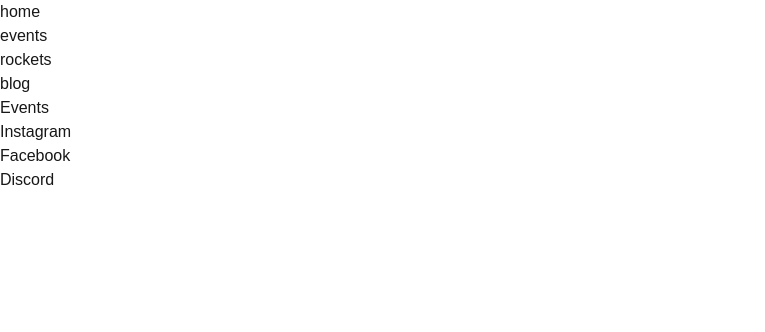
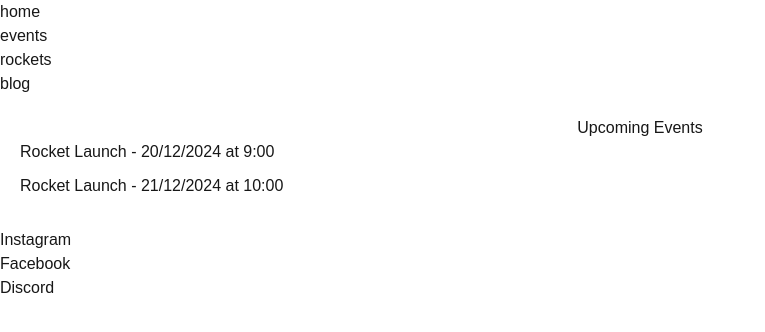
Before and after one commit to UoARocketry/website, a Next.js app: page /events in a window 1280 px wide. Shown: the top 332 px of the page, without its empty margins (0-765 px from the left). Built offline with nearby package versions, Linux system fonts and the light colour scheme.

Commit message:
Fixed bug on events

```diff
--- a/src/app/events/page.tsx
+++ b/src/app/events/page.tsx
@@ -1,5 +1,41 @@
-export default function Events() {
-    return (
-      <h1>Events</h1>
-    );
-  }
+//export default function Events() {
+//return (
+//<h1>Events</h1>
+// );
+//}
+
+import Link from "next/link";
+
+const events = [
+  {
+    id: 1,
+    title: "Rocket Launch",
+    date: "20/12/2024",
+    time: "9:00",
+    location: "Silverdale, Auckland, New Zealand",
+  },
+  {
+    id: 2,
+    title: "Rocket Launch",
+    date: "21/12/2024",
+    time: "10:00",
+    location: "Silverdale, Auckland, New Zealand",
+  },
+];
+
+export default function EventsPage() {
+  return (
+    <div style={{ padding: "20px" }}>
+      <h1 style={{ textAlign: "center" }}>Upcoming Events</h1>
+      <ul>
+        {events.map((event) => (
+          <li key={event.id} style={{ marginBottom: "10px" }}>
+            <Link href={`/events/${event.id}`}>
+              {event.title} - {event.date} at {event.time}
+            </Link>
+          </li>
+        ))}
+      </ul>
+    </div>
+  );
+}
```
